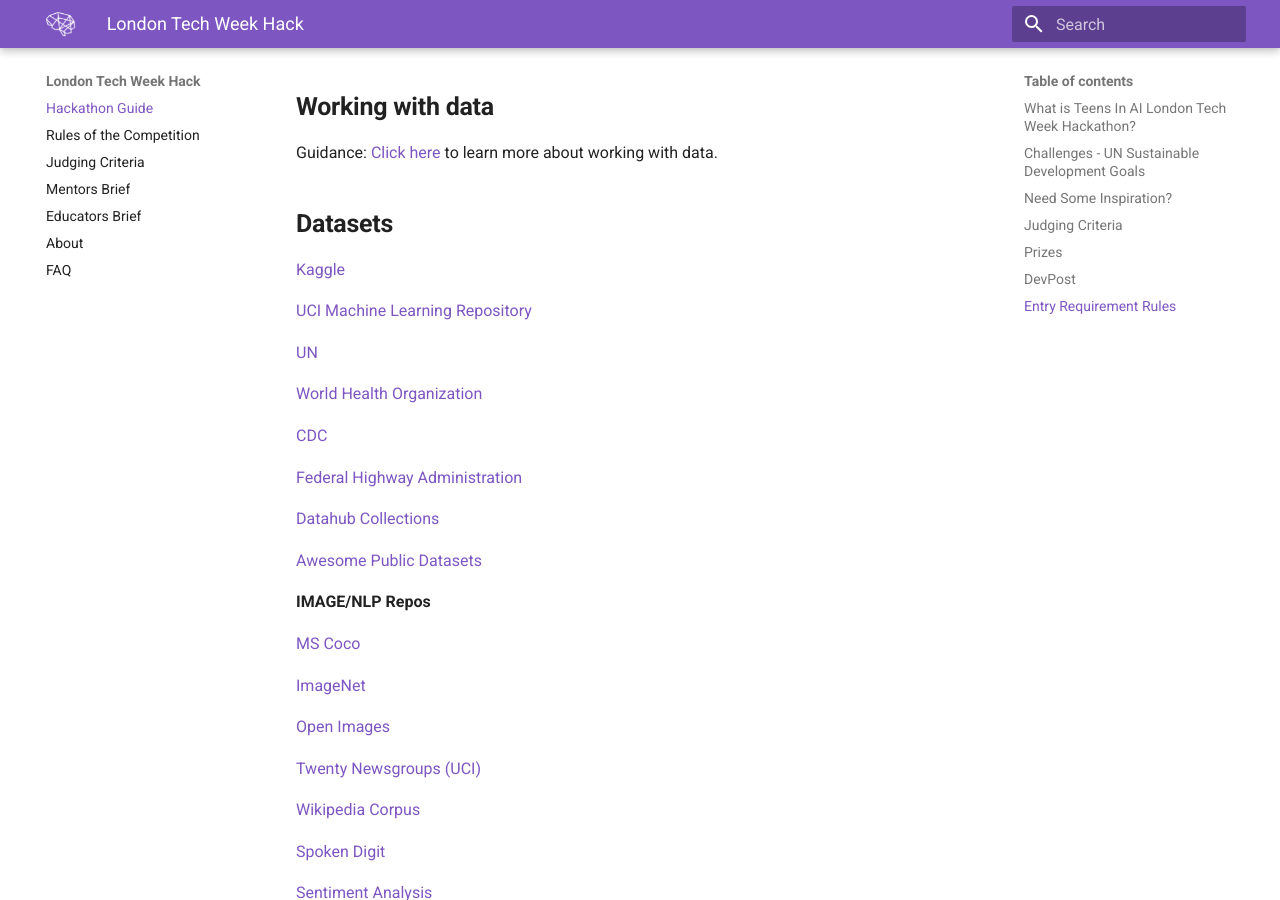
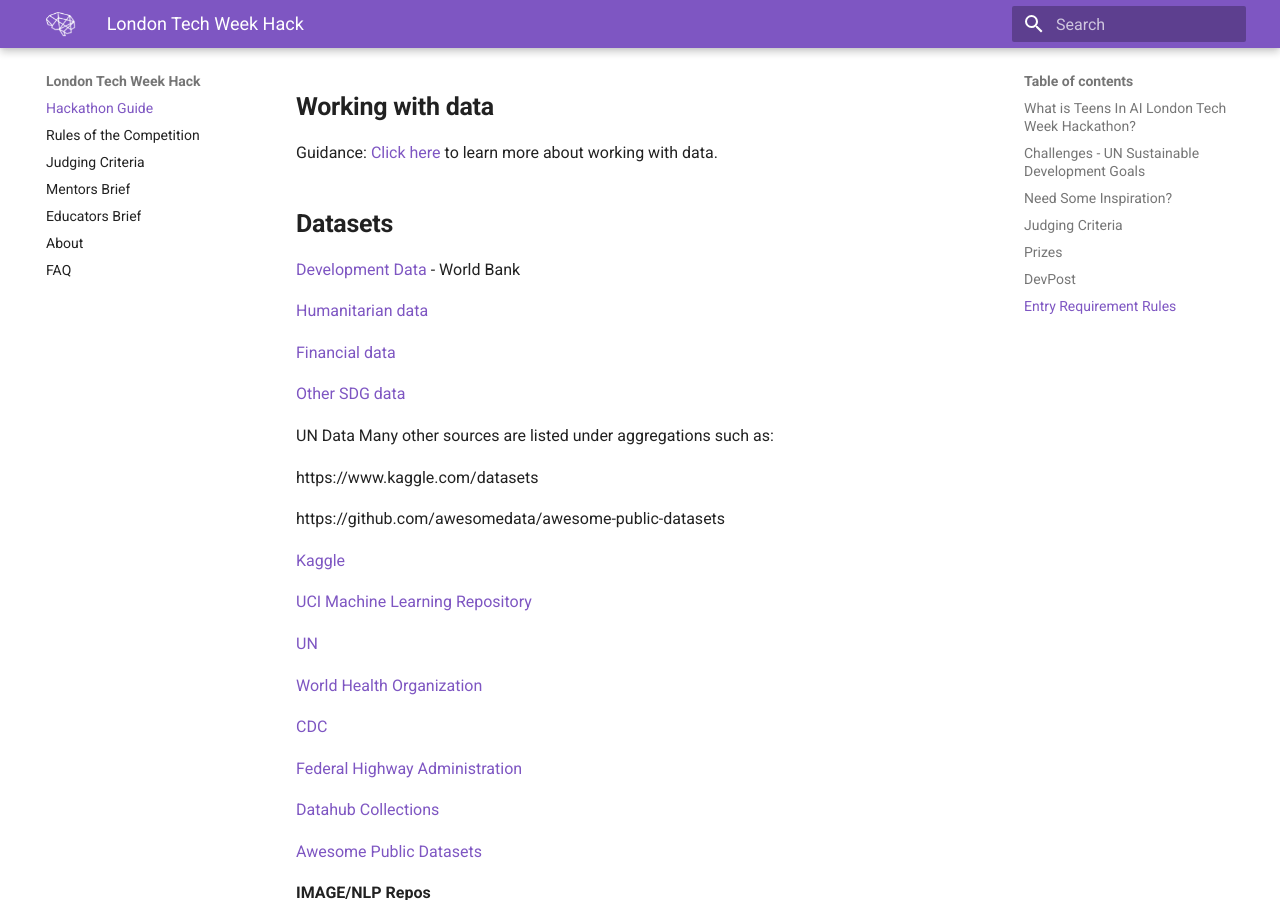
Before and after one commit to elenasinel/tech-week, an MkDocs documentation site: the page built from docs/index.md, in a window 1280 px wide and 900 px high, scrolled down 12180 px. Built offline with MkDocs 1.6.1 and Material for MkDocs 9.7.7, drawn with Linux system fonts in a browser that asks for light colours.

Commit message:
Update Documentation “index”

```diff
--- a/docs/index.md
+++ b/docs/index.md
@@ -263,6 +263,26 @@
 
 ## **Datasets**
 
+[Development Data](http://databank.worldbank.org/data/home) - World Bank
+
+[Humanitarian data ](https://data.humdata.org)
+
+[Financial data](https://www.themix.org)
+
+[Other SDG data](https://unstats.un.org/sdgs/indicators/database/)
+
+UN Data Many other sources are listed under aggregations such as:
+
+
+
+
+
+https://www.kaggle.com/datasets
+
+
+
+https://github.com/awesomedata/awesome-public-datasets
+
 [Kaggle](https://www.kaggle.com/datasets)
 
 [UCI Machine Learning Repository ](http://archive.ics.uci.edu/ml/datasets.html)
```
